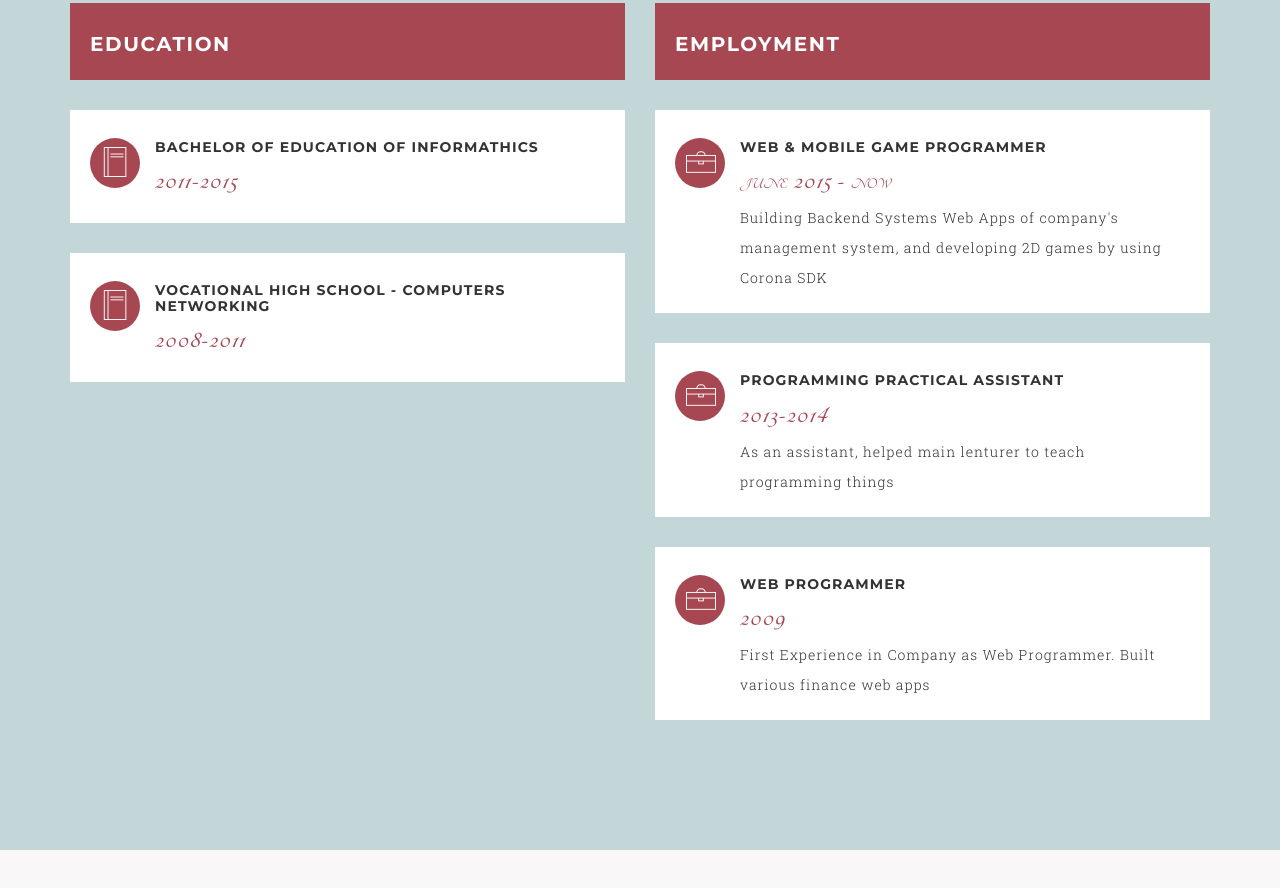
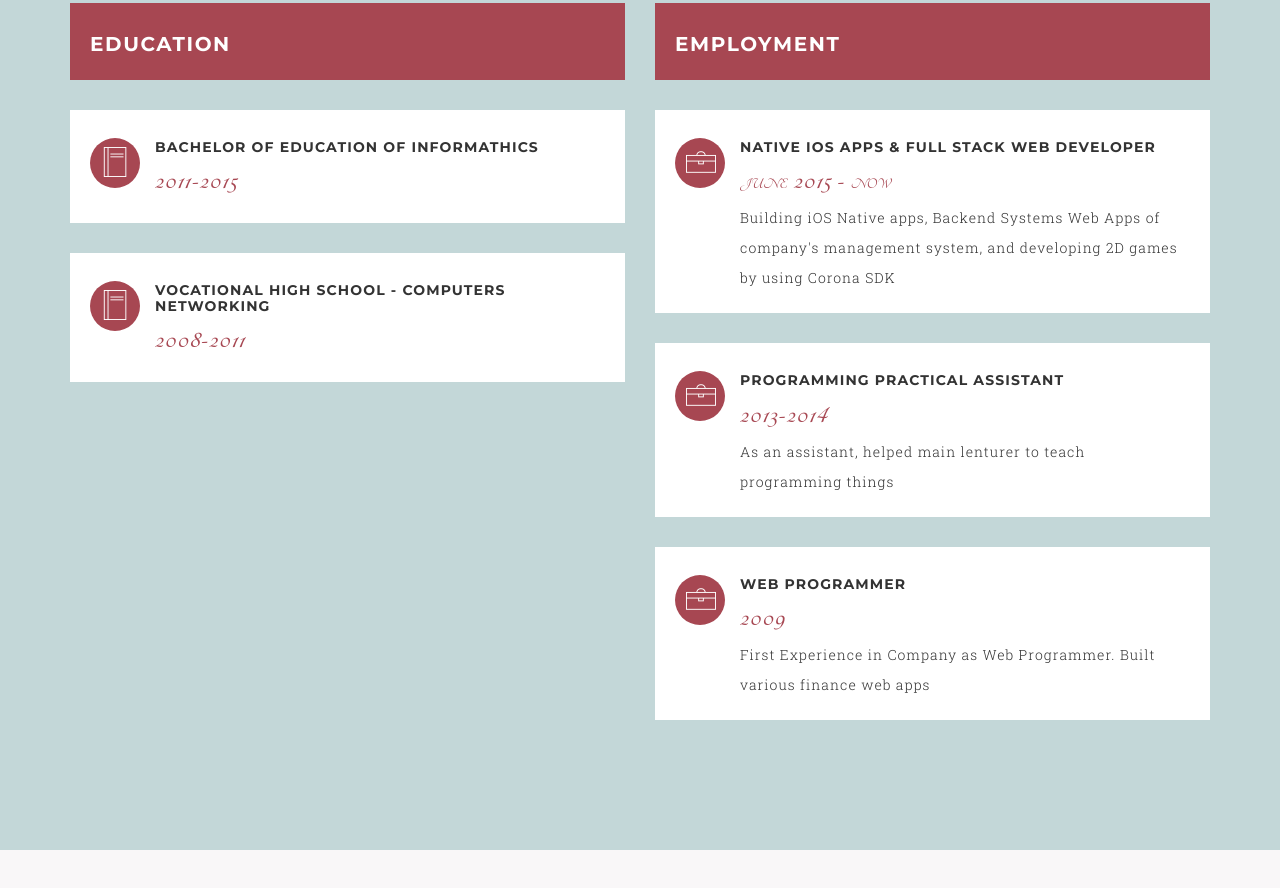
Before and after one commit to somesoul93/profile, a plain HTML site: page index.html in a window 1280 px wide. Shown: the part 5308-6196 px from the top of the page. Drawn offline with Linux system fonts and the light colour scheme.

Commit message:
ganti deskripsi employment

```diff
--- a/index.html
+++ b/index.html
@@ -316,10 +316,10 @@
                                 <div class="icon icon-basic-case"></div>
                             </div>
                             <div class="resumeContent">
-                                <h5>Web & Mobile Game Programmer</h5>
+                                <h5>Native iOS Apps & Full Stack Web Developer</h5>
                                 <span><span style="font-size:15px">June</span> 2015 - <span style="font-size:15px">now</span></span>
                                 <p class="plineheight">
-                                Building Backend Systems Web Apps of company's management system, and developing 2D games by using Corona SDK</p>
+                                Building iOS Native apps, Backend Systems Web Apps of company's management system, and developing 2D games by using Corona SDK</p>
                             </div>
                         </li>
                         <li>
```
